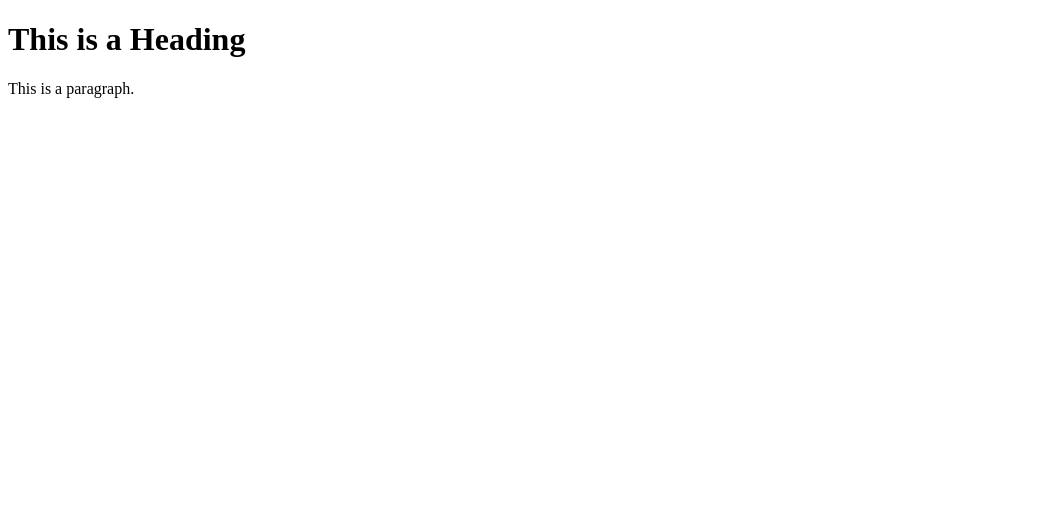
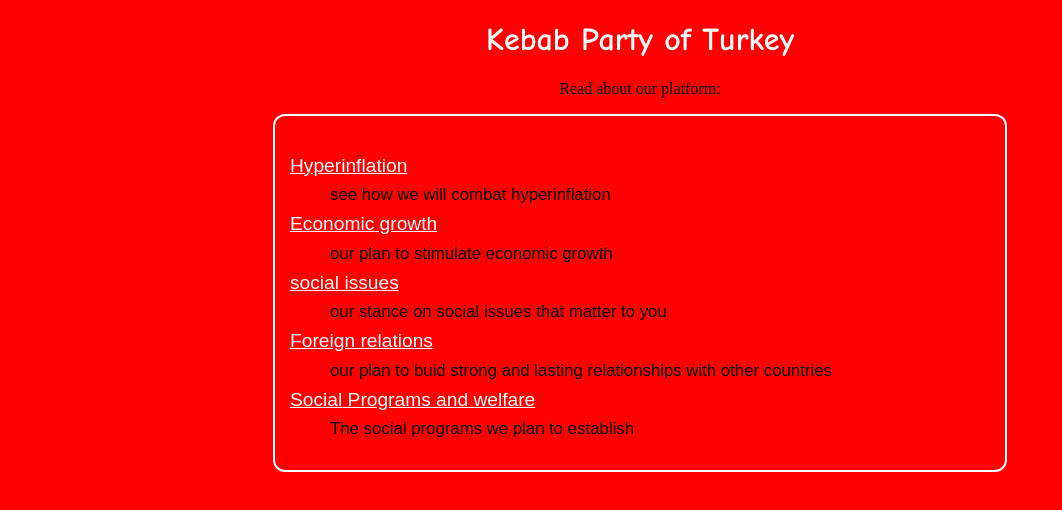
Before and after one commit to kebabparty/kebabparty.github.io, a plain HTML site: page index.html in a window 1280 px wide. Shown: the whole page, without its empty margins (0-1062 px from the left). Drawn offline with Linux system fonts and the light colour scheme.

Commit message:
Update index.html

```diff
--- a/index.html
+++ b/index.html
@@ -1,12 +1,102 @@
 <!DOCTYPE html>
 <html>
 <head>
-<title>Page Title</title>
+<title>Kebab Party</title>
 </head>
+   <style>
+body {
+  background-color: red;
+}
+html {
+    height: 100%;
+}
+h1 {
+    text-align: center;
+    font-family: "Comic Sans MS", "Comic Sans", Arial;
+    color: white;
+}
+p {
+    text-align: center;
+}
+h2 {
+    font-family: Arial, Helvetica, sans-serif;
+    font-size: 120%;
+    line-height: 2.5;
+    color: white;
+}
+div {
+    border: 2px solid white;
+    border-radius: 12px;
+    padding: 15px;
+    width: 700px;
+    max-width: 80%;
+    margin: 0 auto;
+}
+p1 {
+    font-family: Arial, Helvetica, sans-serif;
+    line-height: 1.5;
+    font-size: 105%;
+}
+dt {
+    font-family: Arial, Helvetica, sans-serif;
+    font-size: 120%;
+    line-height: 2;
+}
+dd {
+    font-family: Arial, Helvetica, sans-serif;
+    color: black;
+    font-size: 105%;
+}
+
+a:link {
+    color: white;
+}
+a:hover {
+    color: white;
+}
+a:visited {
+    color: #85e3ff;
+}
+p #bible {
+    line-height: 80%;
+    color: white;
+}
+footer {
+  position: absolute;
+  bottom: 0;
+  width: 100%;
+  height: 2.5rem;            /* Footer height */
+}
+    </style>
 <body>
 
-<h1>This is a Heading</h1>
-<p>This is a paragraph.</p>
+<h1 style="text-align:center;">Kebab Party of Turkey</h1>
+<p>Read about our platform:</p>
+    <main>
+        <div>
+            <dl>
+                <dt>
+            <a href="cats">Hyperinflation</a>
+          </dt>
+	        <dd>see how we will combat hyperinflation</dd>
+                <dt>
+            <a href="privacy">Economic growth</a>
+          </dt>
+                <dd>our plan to stimulate economic growth</dd>
+                <dt>
+            <a href="https://search.blou.xyz">social issues<a/>
+          </dt>
+                <dd>our stance on social issues that matter to you</dd>
+                <dt>
+            <a href="links">Foreign relations</a>
+          </dt>
+                <dd>our plan to buid strong and lasting relationships with other countries</dd>
+                <dt>
+            <a href="privacypolicy">Social Programs and welfare</a>
+          </dt>
+                <dd>The social programs we plan to establish</dd>
+        </div>
 
+    </main>
 </body>
 </html>
```
